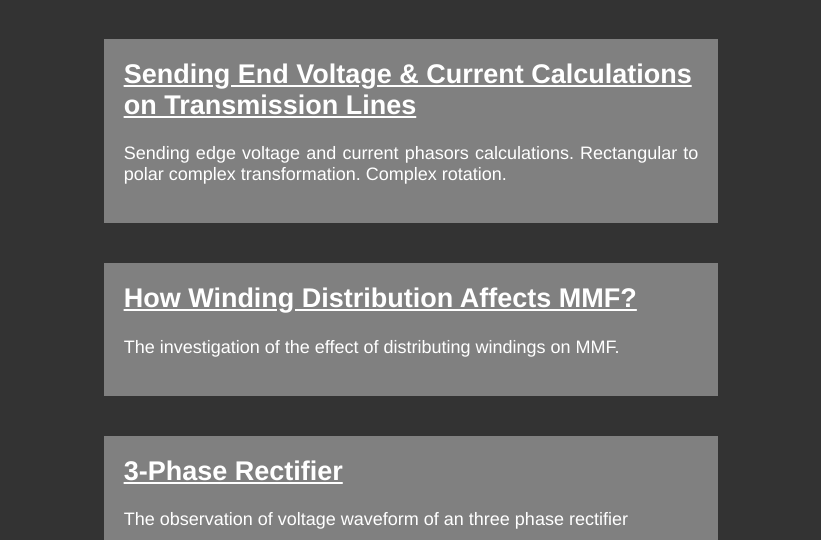
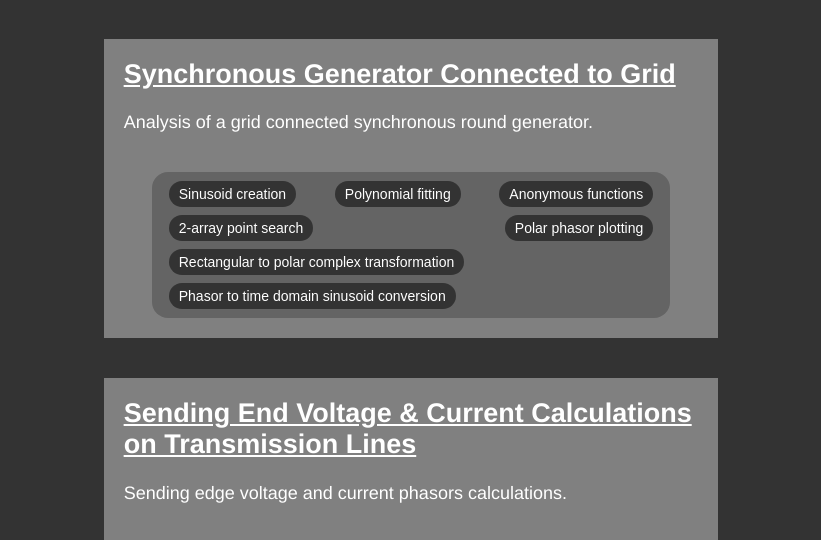
Before and after one commit to Mehmet-Emre-Dogan/medogan.com, a plain HTML site: page matlab.html in a window 1280 px wide. Shown: the part 226-766 px from the top of the page, without its empty margins (229-1050 px from the left). Drawn offline with Linux system fonts and the light colour scheme.

Commit message:
added pill buttons to matlab section

```diff
--- a/css/main.css
+++ b/css/main.css
@@ -191,3 +191,36 @@ code{
   transform: scale(1.7);
   transition: 0.2s ease-in-out;
 }
+
+.pillButton {
+  background-color: #333;
+  border: none;
+  color: white;
+  padding: 5px 10px;
+  text-align: center;
+  text-decoration: none;
+  display: inline-block;
+  margin: 4px 2px;
+  /* cursor: pointer; */
+  border-radius: 16px;
+  font-size: 14px;
+
+
+  transition: 0.1s ease-in;
+}
+
+.pillButton:hover {
+  background-color: greenyellow;
+  color: black;
+  transition: 0.1s ease-in;
+}
+
+.pillbox {
+  padding: 5px 15px;
+  border-radius: 16px;
+  width: 85%;
+  background-color: rgb(100, 100, 100);
+  padding: auto;
+  margin: auto;
+
+}
--- a/matlab.html
+++ b/matlab.html
@@ -27,15 +27,42 @@
 
         <div class="container">
             <div class="box">
+                <a style="text-decoration: underline; color: white" href="blogs\2022\06\15\synchronous_generator_connected_to_grid.html"><h2>Synchronous Generator Connected to Grid</h2></a>
+                <p>Analysis of a grid connected synchronous round generator.</p>
+                <br>
+                <div class="pillbox">
+                    <button class="pillButton">Sinusoid creation</button>
+                    <button class="pillButton">Polynomial fitting</button>
+                    <button class="pillButton">Anonymous functions</button>
+                    <button class="pillButton">2-array point search</button>
+                    <button class="pillButton">Polar phasor plotting</button>
+                    <button class="pillButton">Rectangular to polar complex transformation</button>
+                    <button class="pillButton">Phasor to time domain sinusoid conversion</button>
+                </div>
+            </div>
+
+        </div>
+
+        <div class="container">
+            <div class="box">
                 <a style="text-decoration: underline; color: white" href="blogs\2022\06\06\transmission_line_analysis\transmission_line_sending_edge_vi.html"><h2>Sending End Voltage & Current Calculations on Transmission Lines</h2></a>
-                <p>Sending edge voltage and current phasors calculations. Rectangular to polar complex transformation. Complex rotation.</p>
+                <p>Sending edge voltage and current phasors calculations. </p>
+                <br>
+                    <div class="pillbox">
+                        <button class="pillButton">Rectangular to polar complex transformation</button>
+                        <button class="pillButton">Complex rotation</button>
+                    </div>
             </div>
         </div>
 
         <div class="container">
             <div class="box">
                 <a style="text-decoration: underline; color: white" href="blogs\2022\04\06\winding_mmf_distribution.html"><h2>How Winding Distribution Affects MMF?</h2></a>
-                <p>The investigation of the effect of distributing windings on MMF.</p>
+                <p>The investigation of the effect of distributing windings on MMF. </p>
+                <br>
+                <div class="pillbox">
+                <button class="pillButton">FFT analysis</button>
+                </div>
             </div>
         </div>
 
```
